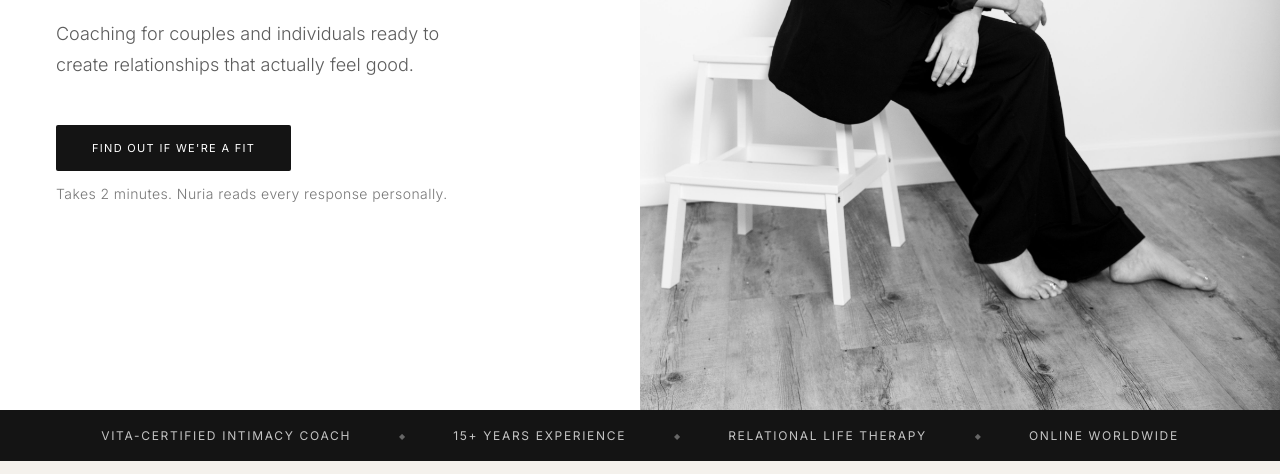
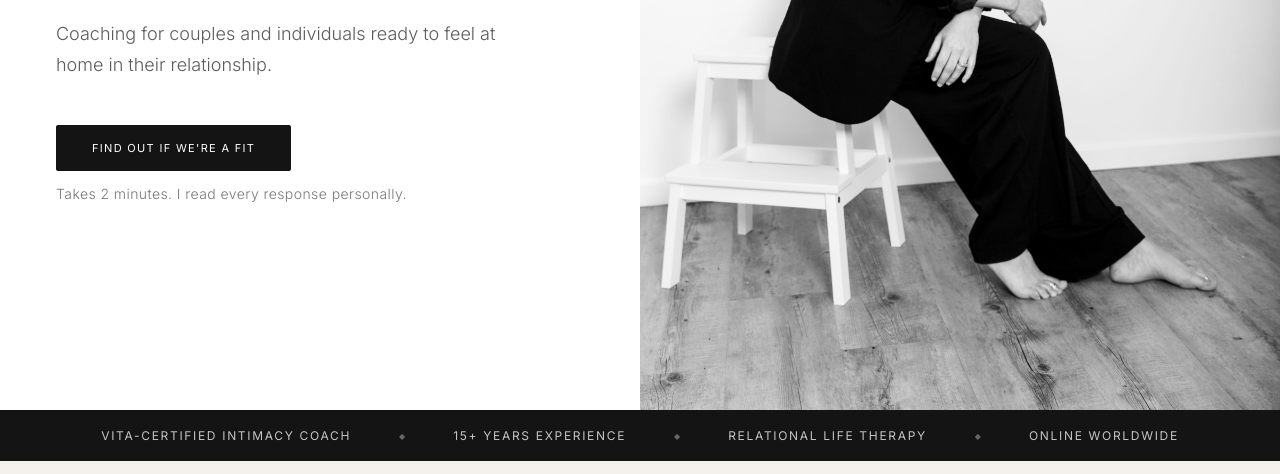
Before and after one commit to Nuriacoaching/nuriacoaching.github.io, a plain HTML site: page pages/index.html in a window 1280 px wide. Shown: the part 623-1097 px from the top of the page. Drawn offline with Linux system fonts and the light colour scheme; a script that the page names is missing.

Commit message:
Update hero subtitle and personal note copy

```diff
--- a/pages/index.html
+++ b/pages/index.html
@@ -38,10 +38,10 @@
   <div class="hero-left">
     <div class="hero-eyebrow">Intimacy &amp; Relationship Coaching</div>
     <h1 class="hero-title">Intimacy is a skill.<br><em>And skills can<br>be learned.</em></h1>
-    <p class="hero-sub">Coaching for couples and individuals ready to create relationships that actually feel good.</p>
+    <p class="hero-sub">Coaching for couples and individuals ready to feel at home in their relationship.</p>
     <div class="hero-actions">
       <a class="btn-primary" href="#book">Find out if we're a fit</a>
-      <div class="hero-note">Takes 2 minutes. Nuria reads every response personally.</div>
+      <div class="hero-note">Takes 2 minutes. I read every response personally.</div>
     </div>
   </div>
   <div class="hero-right">
```
